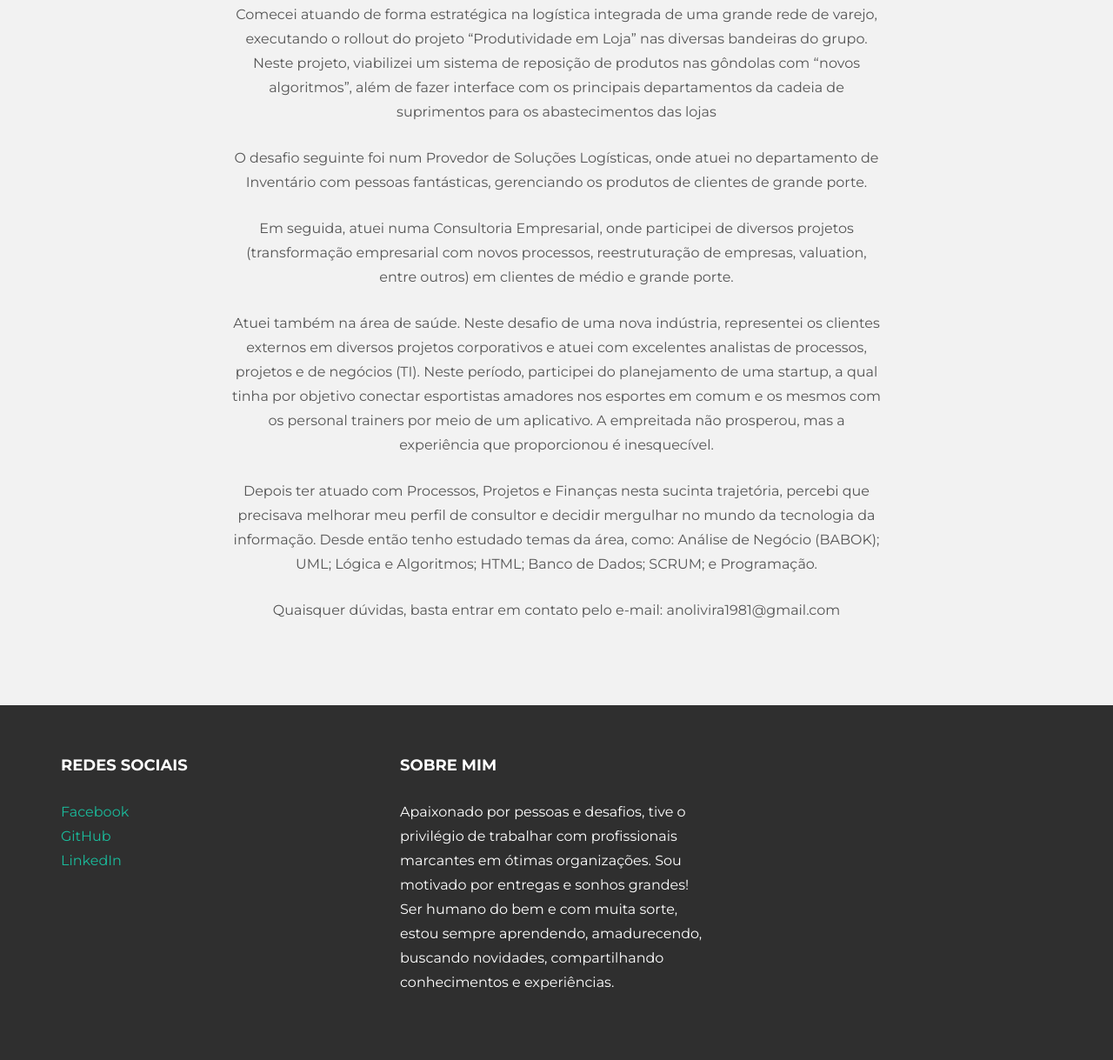
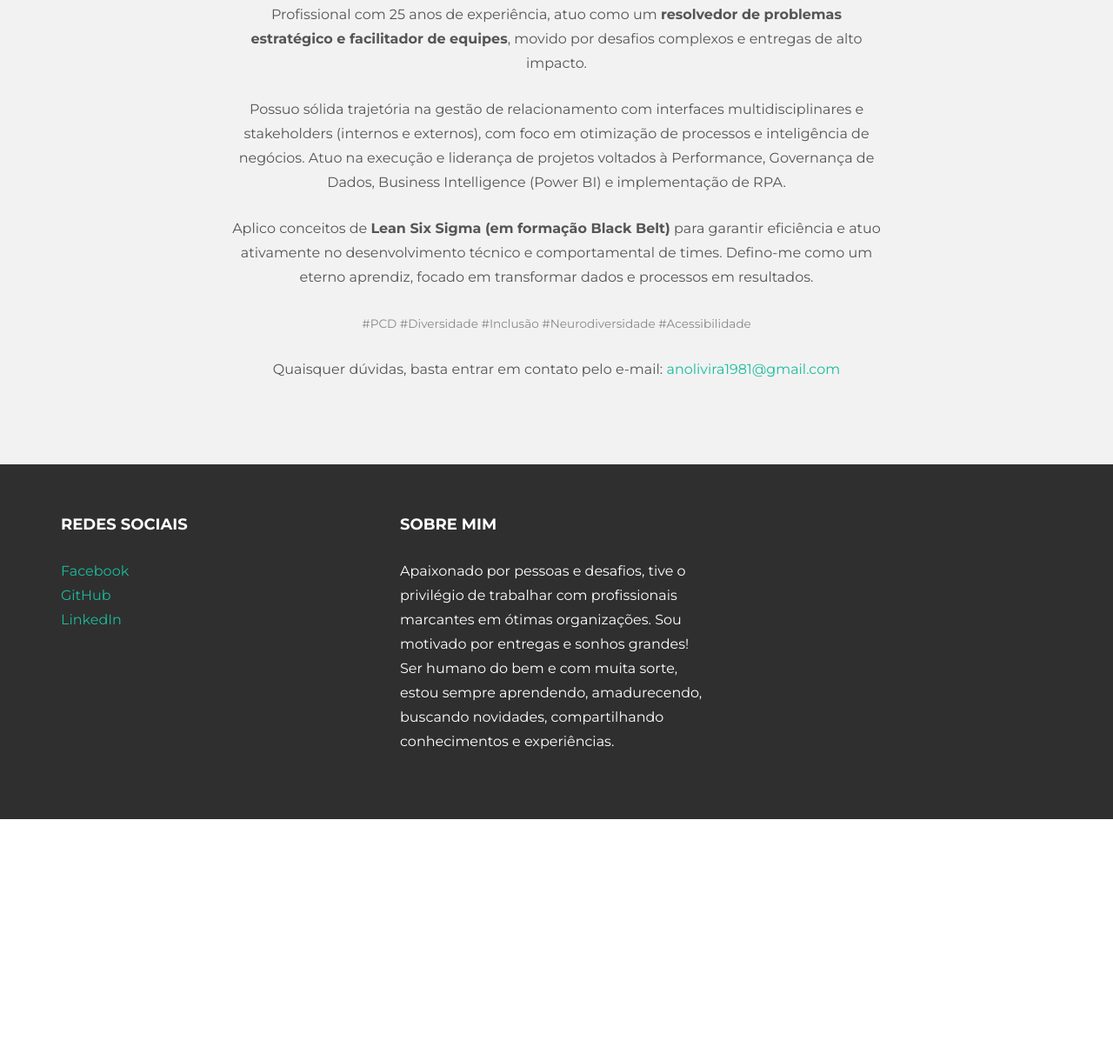
Before and after one commit to anoliveira1981/anoliveira1981.github.io, a plain HTML site: page about.html in a window 1280 px wide. Shown: the part 817-2036 px from the top of the page at 87% size. After the commit the page ends 1759 px from the top, so only its background shows below. Drawn offline with nearby package versions, Linux system fonts and the light colour scheme.

Commit message:
Update about.html

```diff
--- a/about.html
+++ b/about.html
@@ -1,34 +1,25 @@
 <!DOCTYPE html>
-<html lang="en">
+<html lang="pt-br">
   <head>
     <meta charset="utf-8">
     <meta http-equiv="X-UA-Compatible" content="IE=edge">
     <meta name="viewport" content="width=device-width, initial-scale=1.0">
-    <meta name="description" content="">
-    <meta name="author" content="">
+    <meta name="description" content="Portfólio de Anderson Oliveira">
+    <meta name="author" content="Anderson Oliveira">
     <link rel="shortcut icon" href="assets/img/favicon.png">
 
     <title>Bem-vindo(a)!</title>
 
-    <!-- Bootstrap core CSS -->
     <link href="assets/css/bootstrap.css" rel="stylesheet">
 
-
-    <!-- Custom styles for this template -->
     <link href="assets/css/main.css" rel="stylesheet">
 
     <script src="https://code.jquery.com/jquery-1.10.2.min.js"></script>
 
-    <!-- HTML5 shim and Respond.js IE8 support of HTML5 elements and media queries -->
-    <!--[if lt IE 9]>
-      <script src="https://oss.maxcdn.com/libs/html5shiv/3.7.0/html5shiv.js"></script>
-      <script src="https://oss.maxcdn.com/libs/respond.js/1.3.0/respond.min.js"></script>
-    <![endif]-->
-  </head>
+    </head>
 
   <body>
 
-    <!-- Static navbar -->
     <div class="navbar navbar-inverse navbar-static-top">
       <div class="container">
         <div class="navbar-header">
@@ -44,66 +35,44 @@
             <li><a href="about.html">Sobre mim</a></li>
             <li><a href="contact.html">Contato</a></li>
           </ul>
-        </div><!--/.nav-collapse -->
-      </div>
+        </div></div>
     </div>
 
-	<!-- +++++ Welcome Section +++++ -->
 	<div id="ww">
 	    <div class="container">
 			<div class="row">
 				<div class="col-lg-8 col-lg-offset-2 centered">
-					<img src="assets/img/anderson2.jpg" alt="Anderson Oliveira">
+					<img src="assets/img/anderson2.jpg" alt="Anderson Oliveira" class="img-circle">
 					<h1>Sobre Anderson Oliveira</h1>
 
-					<p>Comecei atuando de forma estratégica na logística integrada de uma grande rede de varejo, executando o rollout do projeto “Produtividade em Loja” nas diversas bandeiras do grupo. Neste projeto, viabilizei um sistema de reposição de produtos nas gôndolas com “novos algoritmos”, além de fazer interface com os principais departamentos da cadeia de suprimentos para os abastecimentos das lojas</p>
+					<p>Profissional com 25 anos de experiência, atuo como um <strong>resolvedor de problemas estratégico e facilitador de equipes</strong>, movido por desafios complexos e entregas de alto impacto.</p>
 
-          <p>O desafio seguinte foi num Provedor de Soluções Logísticas, onde atuei no departamento de Inventário com pessoas fantásticas, gerenciando os produtos de clientes de grande porte.</p>
+					<p>Possuo sólida trajetória na gestão de relacionamento com interfaces multidisciplinares e stakeholders (internos e externos), com foco em otimização de processos e inteligência de negócios. Atuo na execução e liderança de projetos voltados à Performance, Governança de Dados, Business Intelligence (Power BI) e implementação de RPA.</p>
 
-          <p>Em seguida, atuei numa Consultoria Empresarial, onde participei de diversos projetos (transformação empresarial com novos processos, reestruturação de empresas, valuation, entre outros) em clientes de médio e grande porte.</p>
+					<p>Aplico conceitos de <strong>Lean Six Sigma (em formação Black Belt)</strong> para garantir eficiência e atuo ativamente no desenvolvimento técnico e comportamental de times. Defino-me como um eterno aprendiz, focado em transformar dados e processos em resultados.</p>
 
-          <p>Atuei também na área de saúde. Neste desafio de uma nova indústria, representei os clientes externos em diversos projetos corporativos e atuei com excelentes analistas de processos, projetos e de negócios (TI). Neste período, participei do planejamento de uma startup, a qual tinha por objetivo conectar esportistas amadores nos esportes em comum e os mesmos com os personal trainers por meio de um aplicativo. A empreitada não prosperou, mas a experiência que proporcionou é inesquecível.</p>
+					<p style="color: #888;">
+						<small>#PCD #Diversidade #Inclusão #Neurodiversidade #Acessibilidade</small>
+					</p>
 
-          <p>Depois ter atuado com Processos, Projetos e Finanças nesta sucinta trajetória, percebi que precisava melhorar meu perfil de consultor e decidir mergulhar no mundo da tecnologia da informação. Desde então tenho estudado temas da área, como: Análise de Negócio (BABOK); UML; Lógica e Algoritmos; HTML; Banco de Dados; SCRUM; e Programação.</p>
-
-          <p>Quaisquer dúvidas, basta entrar em contato pelo e-mail: anolivira1981@gmail.com</p>
-
-
-				</div><!-- /col-lg-8 -->
-			</div><!-- /row -->
-	    </div> <!-- /container -->
-	</div><!-- /ww -->
-	</div><!-- /container -->
-
-
-	<!-- +++++ Footer Section +++++ -->
-
-	<div id="footer">
+					<p>Quaisquer dúvidas, basta entrar em contato pelo e-mail: <a href="mailto:anolivira1981@gmail.com">anolivira1981@gmail.com</a></p>
+				</div></div></div> </div><div id="footer">
 		<div class="container">
 			<div class="row">
 				<div class="col-lg-4">
 					<h4>Redes Sociais</h4>
 					<p>
 						<a href="https://www.facebook.com/anderson.santosoliveira.50" target="_blank">Facebook</a><br/>
-            <a href="https://github.com/anoliveira1981/" target="_blank">GitHub</a><br/>
-            <a href="https://www.linkedin.com/in/anderson-oliveira-mba-47260538/" target="_blank">LinkedIn</a>
+						<a href="https://github.com/anoliveira1981/" target="_blank">GitHub</a><br/>
+						<a href="https://www.linkedin.com/in/anderson-oliveira-mba-47260538/" target="_blank">LinkedIn</a>
 					</p>
-				</div><!-- /col-lg-4 -->
-
-				<div class="col-lg-4">
+				</div><div class="col-lg-4">
 					<h4>Sobre mim</h4>
 					<p>Apaixonado por pessoas e desafios, tive o privilégio de trabalhar com profissionais marcantes em ótimas organizações. Sou motivado por entregas e sonhos grandes! Ser humano do bem e com muita sorte, estou sempre aprendendo, amadurecendo, buscando novidades, compartilhando conhecimentos e experiências.</p>
-				</div><!-- /col-lg-4 -->
-
-			</div>
-
+				</div></div>
 		</div>
 	</div>
 
-
-    <!-- Bootstrap core JavaScript
-    ================================================== -->
-    <!-- Placed at the end of the document so the pages load faster -->
     <script src="assets/js/bootstrap.min.js"></script>
   </body>
 </html>
```
